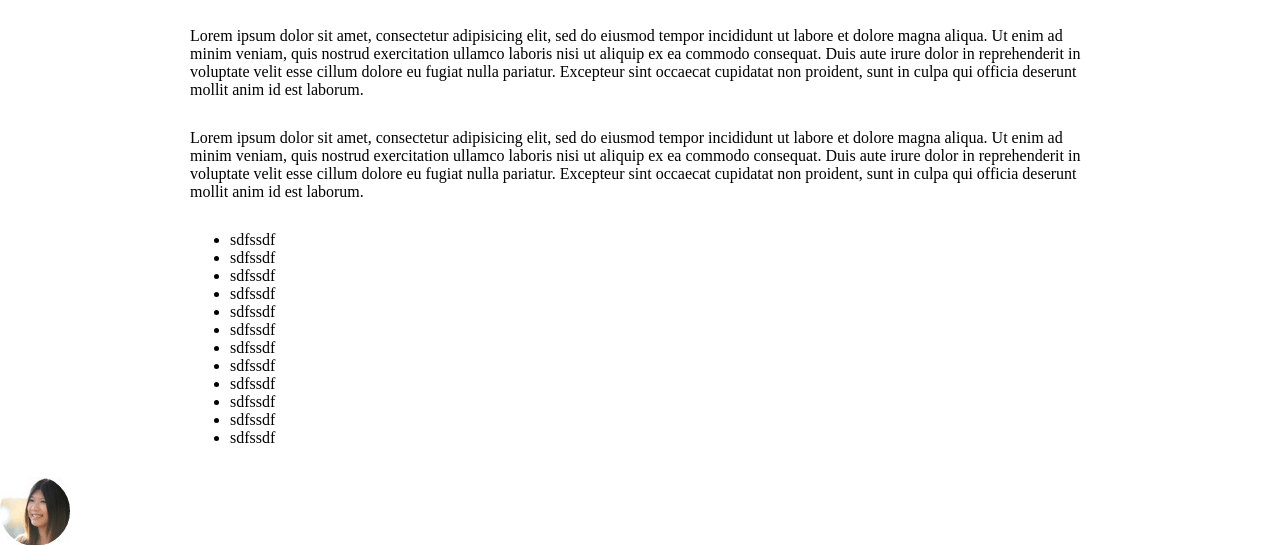
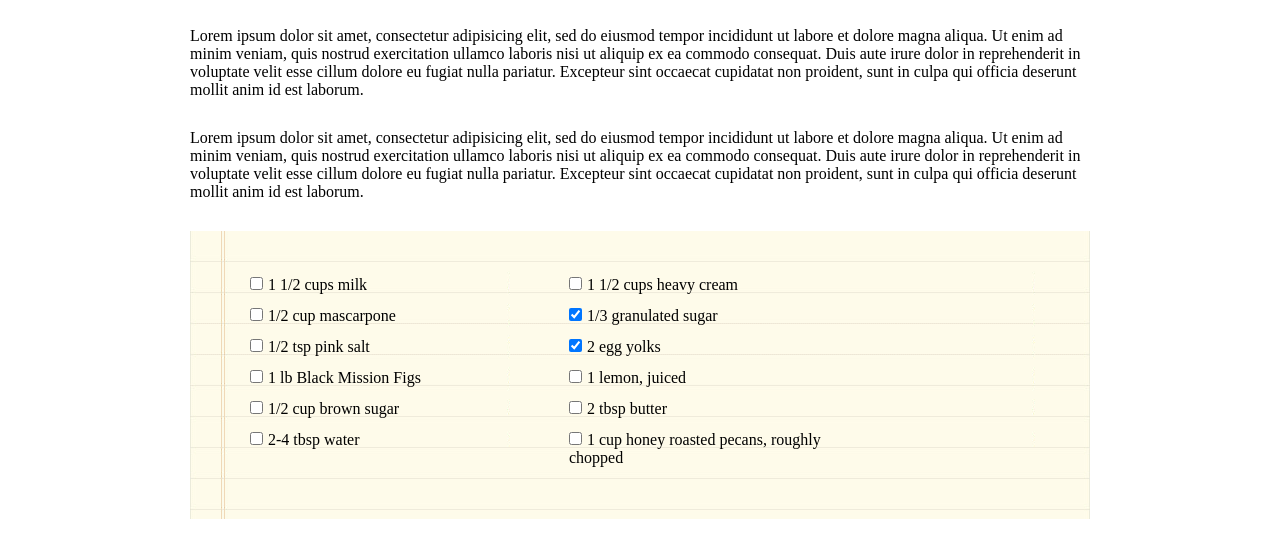
Before and after one commit to coachmullen22/chocolate-pizza, a plain HTML site: page index.html in a window 1280 px wide. Shown: the part 961-1507 px from the top of the page. Drawn offline with Linux system fonts and the light colour scheme; files whose address does not match are found by name.

Commit message:
form complete-ish

```diff
--- a/index.html
+++ b/index.html
@@ -46,22 +46,46 @@
       </p>
       </section>
       <section>
-        <ul>
-          <li>sdfssdf</li>
-          <li>sdfssdf</li>
-          <li>sdfssdf</li>
-          <li>sdfssdf</li>
-          <li>sdfssdf</li>
-          <li>sdfssdf</li>
-        </ul>
-        <ul>
-          <li>sdfssdf</li>
-          <li>sdfssdf</li>
-          <li>sdfssdf</li>
-          <li>sdfssdf</li>
-          <li>sdfssdf</li>
-          <li>sdfssdf</li>
-        </ul>
+        <form>
+          <label>
+            <input type="checkbox" name="item1" />1 1/2 cups milk
+          </label>
+          <label>
+              <input type="checkbox" name="item1" />1/2 cup mascarpone
+          </label>
+          <label>
+            <input type="checkbox" name="item1" />1/2 tsp pink salt
+          </label>
+          <label>
+            <input type="checkbox" name="item1" />1 lb Black Mission Figs
+          </label>
+          <label>
+            <input type="checkbox" name="item1" />1/2 cup brown sugar
+          </label>
+          <label>
+            <input type="checkbox" name="item1" />2-4 tbsp water
+          </label>
+        </form>
+        <form>
+          <label>
+            <input type="checkbox" name="item1" /><p>1 1/2 cups heavy cream</p>
+          </label>
+          <label>
+            <input type="checkbox" name="item1" checked="checked" /><p>1/3 granulated sugar</p>
+          </label>
+          <label>
+            <input type="checkbox" name="item1" checked="checked" /><p>2 egg yolks</p>
+          </label>
+          <label>
+            <input type="checkbox" name="item1" /><p>1 lemon, juiced</p>
+          </label>
+          <label>
+            <input type="checkbox" name="item1" /><p>2 tbsp butter</p>
+          </label>
+          <label>
+            <input type="checkbox" name="item1" /><p>1 cup honey roasted pecans, roughly chopped</p>
+          </label>
+        </form>
       </section>
     </main>
     <footer>
--- a/style.css
+++ b/style.css
@@ -87,3 +87,31 @@ main div+img {
 section p {
   margin-bottom: 30px;
 }
+
+section+section {
+  background-image: url(img/list-bg.png);
+  height: 288px;
+}
+
+section form {
+  display: inline-block;
+  width: 315px;
+  vertical-align: top;
+}
+section form label {
+  display: block;
+  margin-left: 60px;
+  margin-top: 13px;
+}
+
+section form label:first-child {
+  margin-top: 45px;
+}
+
+section form input {
+  margin-right: 5px;
+}
+
+section label p {
+  display: inline;
+}
```
